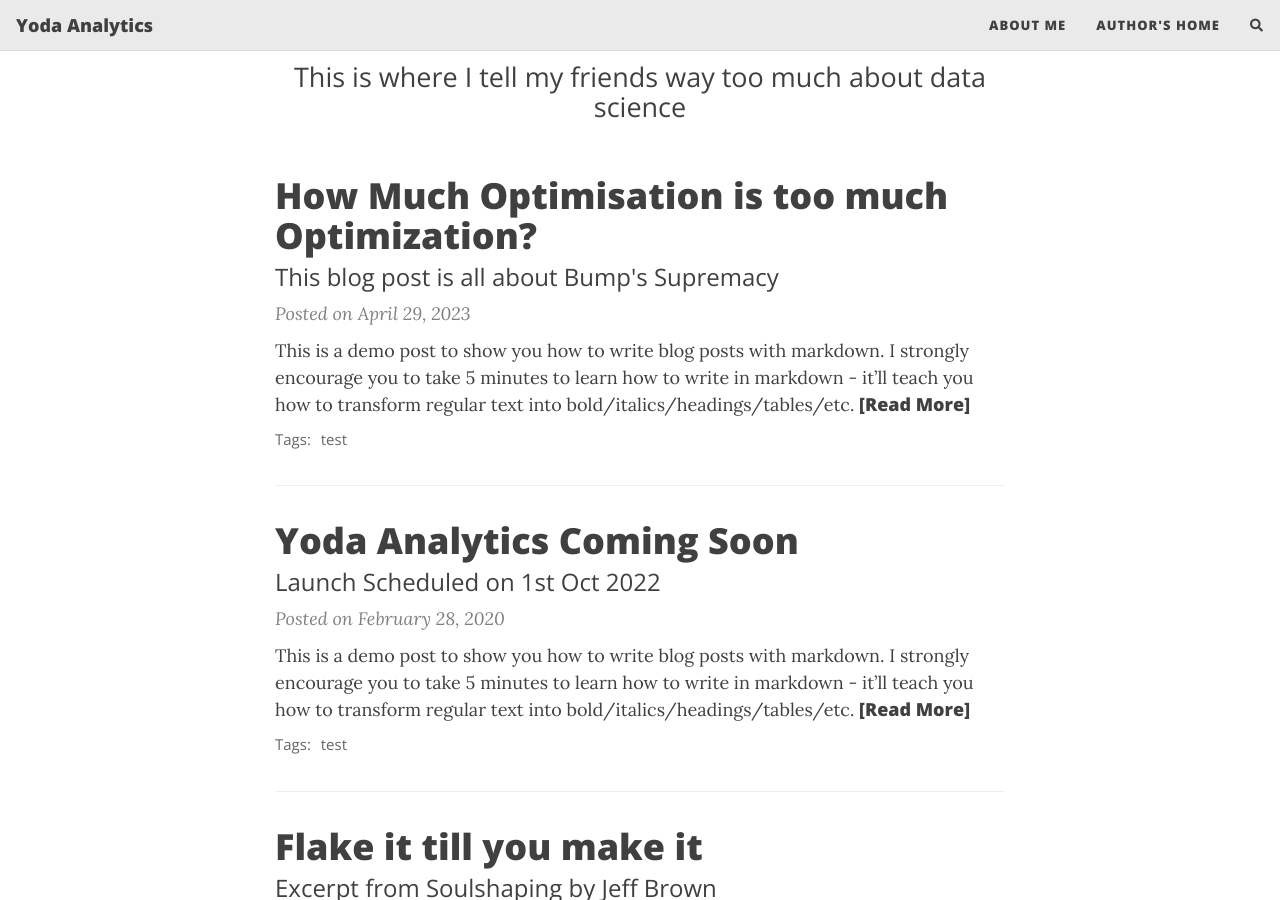
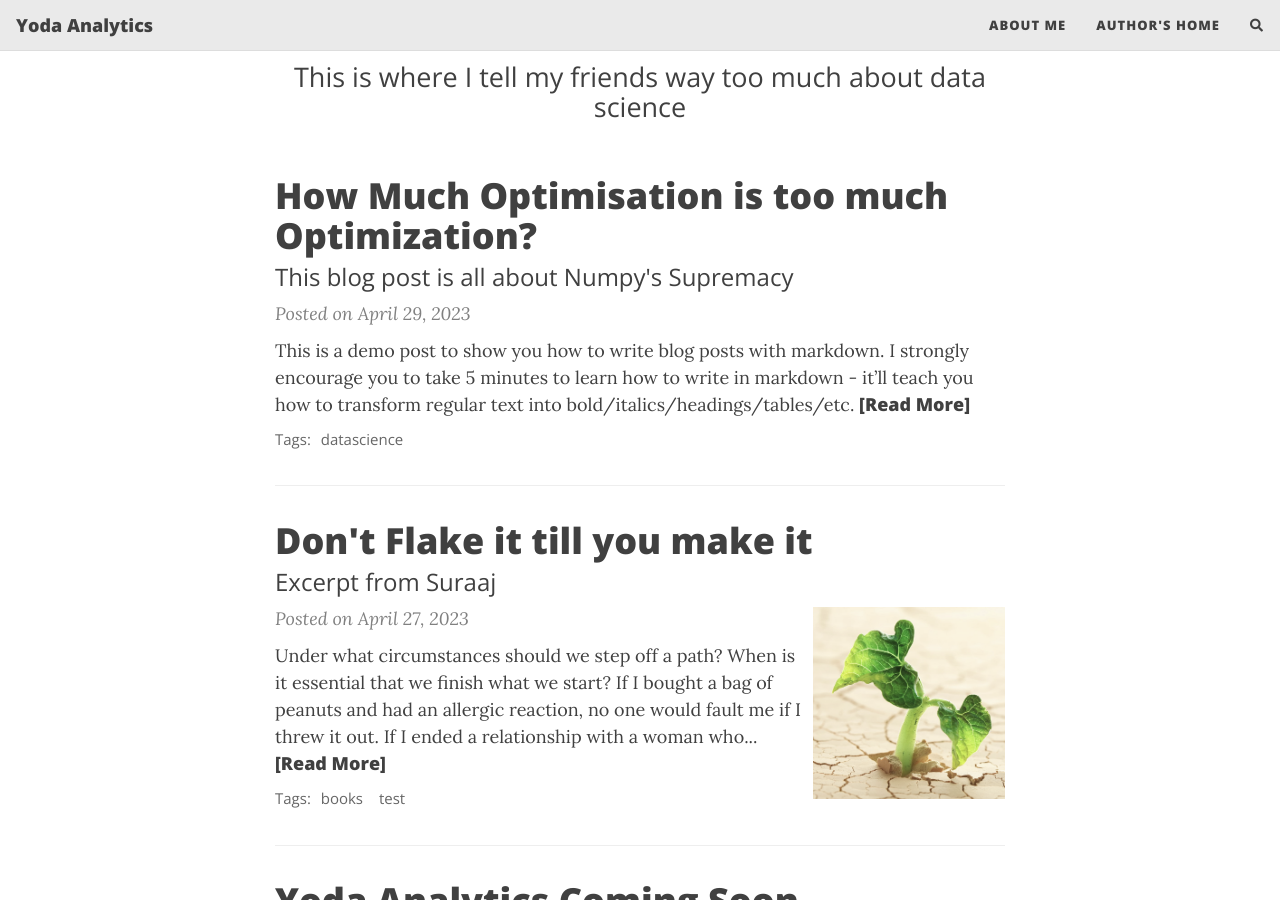
Before and after one commit to gitsuraaj/gitsuraaj.github.io, a Jekyll site: the page built from index.html, in a window 1280 px wide and 900 px high, scrolled down 192 px. Built offline with Jekyll 4.4.1, drawn with Linux system fonts in a browser that asks for light colours; nearby versions of some CDN libraries; the list of posts is cut into pages by our own code; comment, search, counter and statistics services are not loaded.

Commit message:
added a blog

```diff
--- a/_config.yml
+++ b/_config.yml
@@ -114,7 +114,7 @@
 navbar-var-length: false
 
 # The keywords to associate with your website, for SEO purposes
-#keywords: "my,list,of,keywords"
+#keywords: "analytics,data science"
 
 ######################################
 # --- Colours / background image --- #
--- /dev/null
+++ b/_posts/2023-04-27-flake-it-till-you-make-it copy.md
@@ -0,0 +1,17 @@
+---
+layout: post
+title: Don't Flake it till you make it
+subtitle: Excerpt from Suraaj
+cover-img: /assets/img/path.jpg
+thumbnail-img: /assets/img/thumb.png
+share-img: /assets/img/path.jpg
+tags: [books, test]
+---
+
+Under what circumstances should we step off a path? When is it essential that we finish what we start? If I bought a bag of peanuts and had an allergic reaction, no one would fault me if I threw it out. If I ended a relationship with a woman who hit me, no one would say that I had a commitment problem. But if I walk away from a seemingly secure route because my soul has other ideas, I am a flake?
+
+The truth is that no one else can definitively know the path we are here to walk. It’s tempting to listen—many of us long for the omnipotent other—but unless they are genuine psychic intuitives, they can’t know. All others can know is their own truth, and if they’ve actually done the work to excavate it, they will have the good sense to know that they cannot genuinely know anyone else’s. Only soul knows the path it is here to walk. Since you are the only one living in your temple, only you can know its scriptures and interpretive structure.
+
+At the heart of the struggle are two very different ideas of success—survival-driven and soul-driven. For survivalists, success is security, pragmatism, power over others. Success is the absence of material suffering, the nourishing of the soul be damned. It is an odd and ironic thing that most of the material power in our world often resides in the hands of younger souls. Still working in the egoic and material realms, they love the sensations of power and focus most of their energy on accumulation. Older souls tend not to be as materially driven. They have already played the worldly game in previous lives and they search for more subtle shades of meaning in this one—authentication rather than accumulation. They are often ignored by the culture at large, although they really are the truest warriors.
+
+A soulful notion of success rests on the actualization of our innate image. Success is simply the completion of a soul step, however unsightly it may be. We have finished what we started when the lesson is learned. What a fear-based culture calls a wonderful opportunity may be fruitless and misguided for the soul. Staying in a passionless relationship may satisfy our need for comfort, but it may stifle the soul. Becoming a famous lawyer is only worthwhile if the soul demands it. It is an essential failure if you are called to be a monastic this time around. If you need to explore and abandon ten careers in order to stretch your soul toward its innate image, then so be it. Flake it till you make it.
--- a/_posts/2023-04-29-numpy-supremacy.md
+++ b/_posts/2023-04-29-numpy-supremacy.md
@@ -1,10 +1,9 @@
 ---
 layout: post
 title: How Much Optimisation is too much Optimization?
-subtitle: This blog post is all about Bump's Supremacy
-gh-repo: gitsuraaj
+subtitle: This blog post is all about Numpy's Supremacy
 gh-badge: [star, fork, follow]
-tags: [test]
+tags: [datascience]
 comments: true
 ---
 
```
Also changed, not shown: 1 other file.
